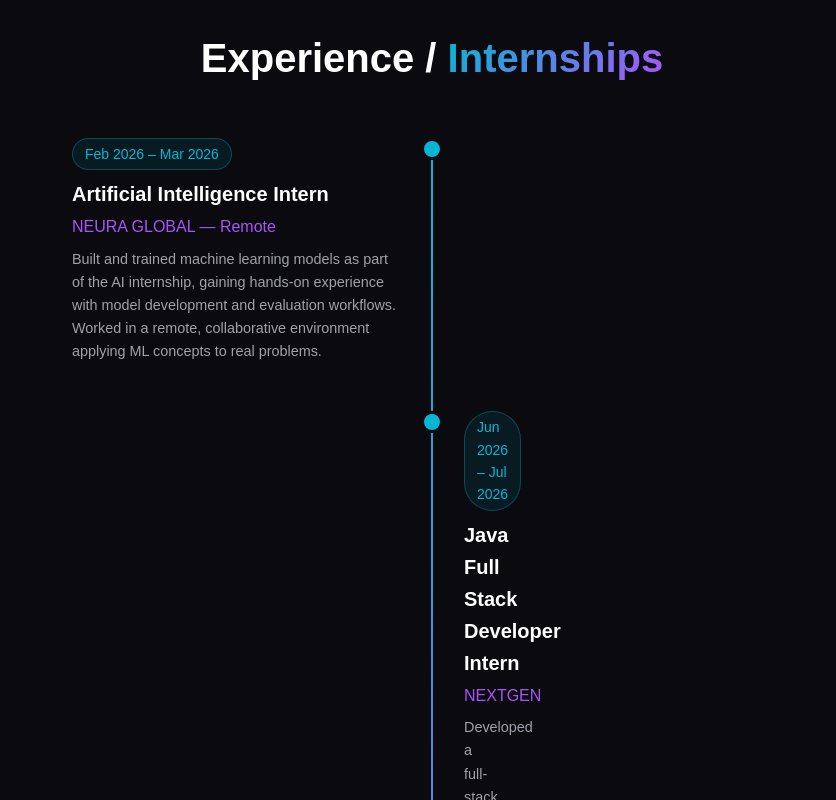
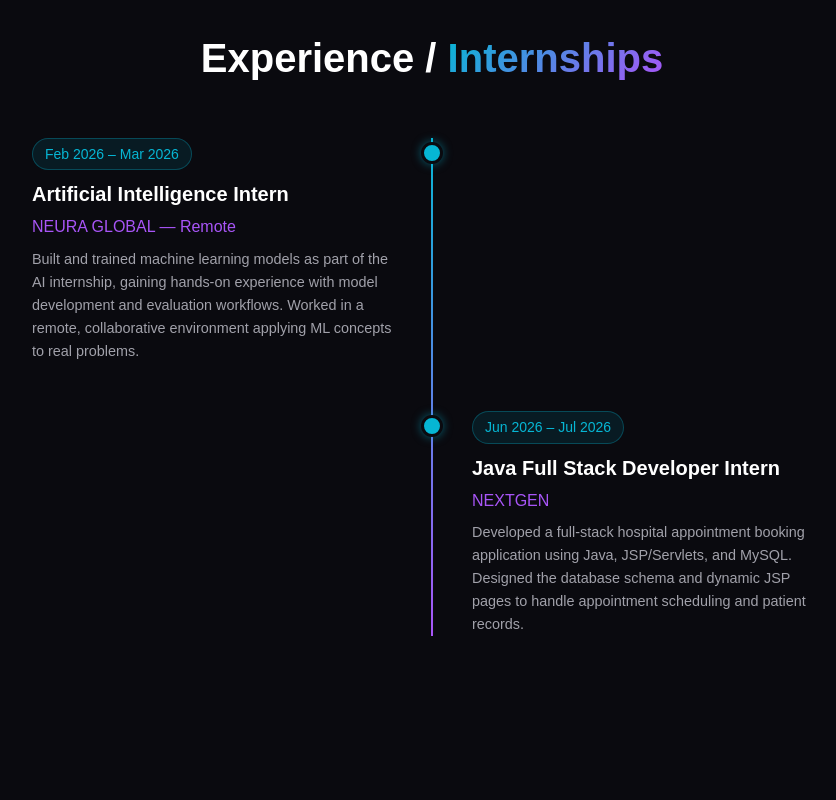
Before and after one commit to eman860/Protfolio, a React (Vite) app: page / in a window 1280 px wide. Shown: the part 3640-4440 px from the top of the page, without its empty margins (208-1044 px from the left). Built offline with nearby package versions, Linux system fonts and the light colour scheme.

Commit message:
Fix timeline alignment and remove GitHub from navbar

```diff
--- a/src/App.css
+++ b/src/App.css
@@ -629,6 +629,7 @@ section {
   display: flex;
   justify-content: flex-end;
   padding-right: 50%;
+  padding-left: 0;
   margin-bottom: 3rem;
   position: relative;
 }
@@ -636,28 +637,32 @@ section {
 .timeline-item:nth-child(even) {
   justify-content: flex-start;
   padding-left: 50%;
+  padding-right: 0;
 }
 
 .timeline-item::before {
   content: '';
   position: absolute;
   left: 50%;
+  top: 4px;
   transform: translateX(-50%);
   width: 16px;
   height: 16px;
   background: var(--accent-cyan);
   border-radius: 50%;
   border: 3px solid var(--bg-primary);
+  box-shadow: 0 0 10px rgba(6, 182, 212, 0.5);
   z-index: 1;
 }
 
 .timeline-content {
-  width: 90%;
-  padding-right: 2rem;
+  width: 100%;
+  padding-right: 2.5rem;
+  padding-left: 0;
 }
 
 .timeline-item:nth-child(even) .timeline-content {
-  padding-left: 2rem;
+  padding-left: 2.5rem;
   padding-right: 0;
 }
 
--- a/src/App.jsx
+++ b/src/App.jsx
@@ -277,9 +277,6 @@ function App() {
               </li>
             ))}
           </ul>
-          <a href="https://github.com/eman860" target="_blank" rel="noreferrer" className="nav-github">
-            <span>🐙</span> GitHub
-          </a>
           <button className="mobile-menu-btn" id="mobileMenuBtn" onClick={() => setMenuOpen((open) => !open)}>
             <span />
             <span />
```
